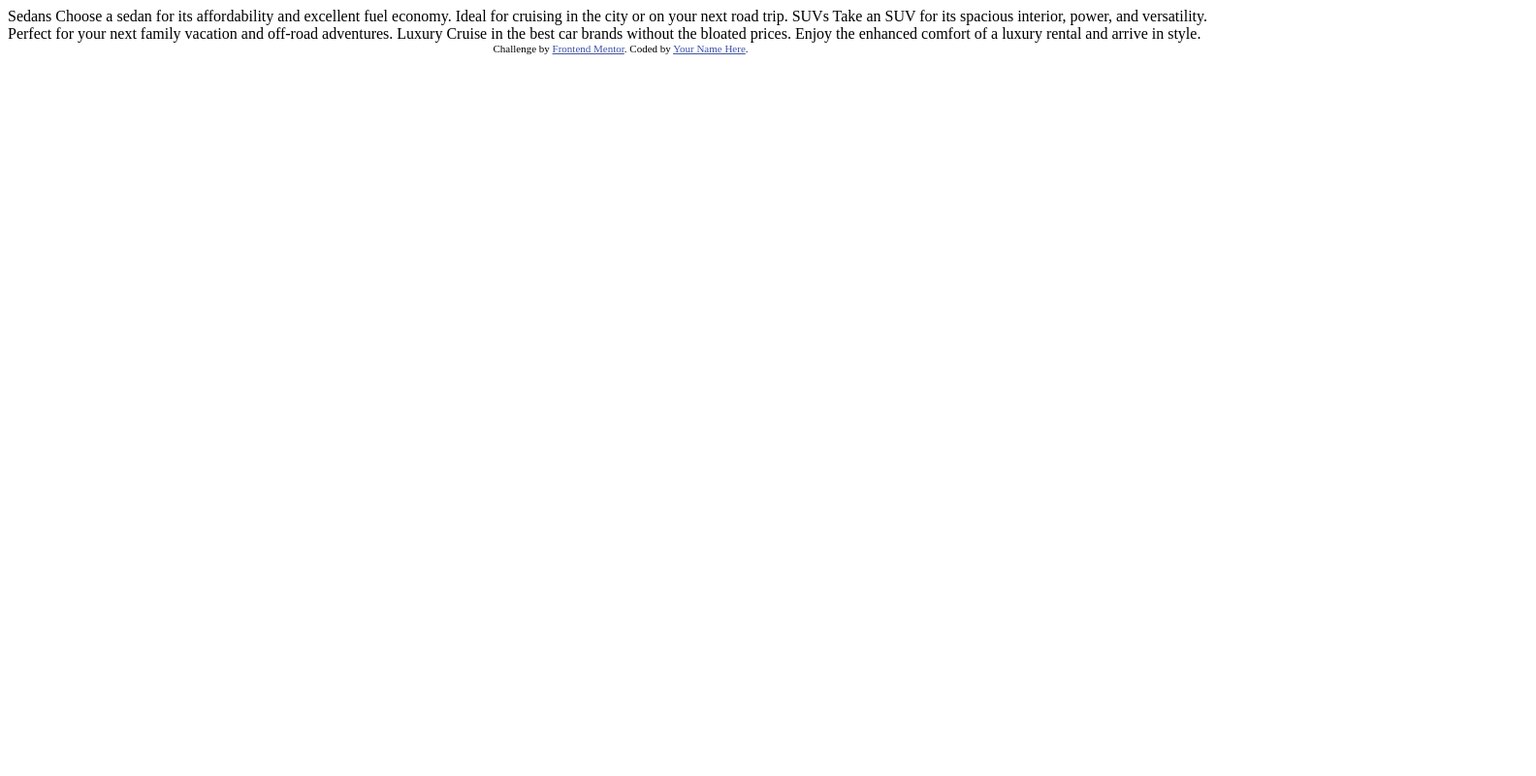
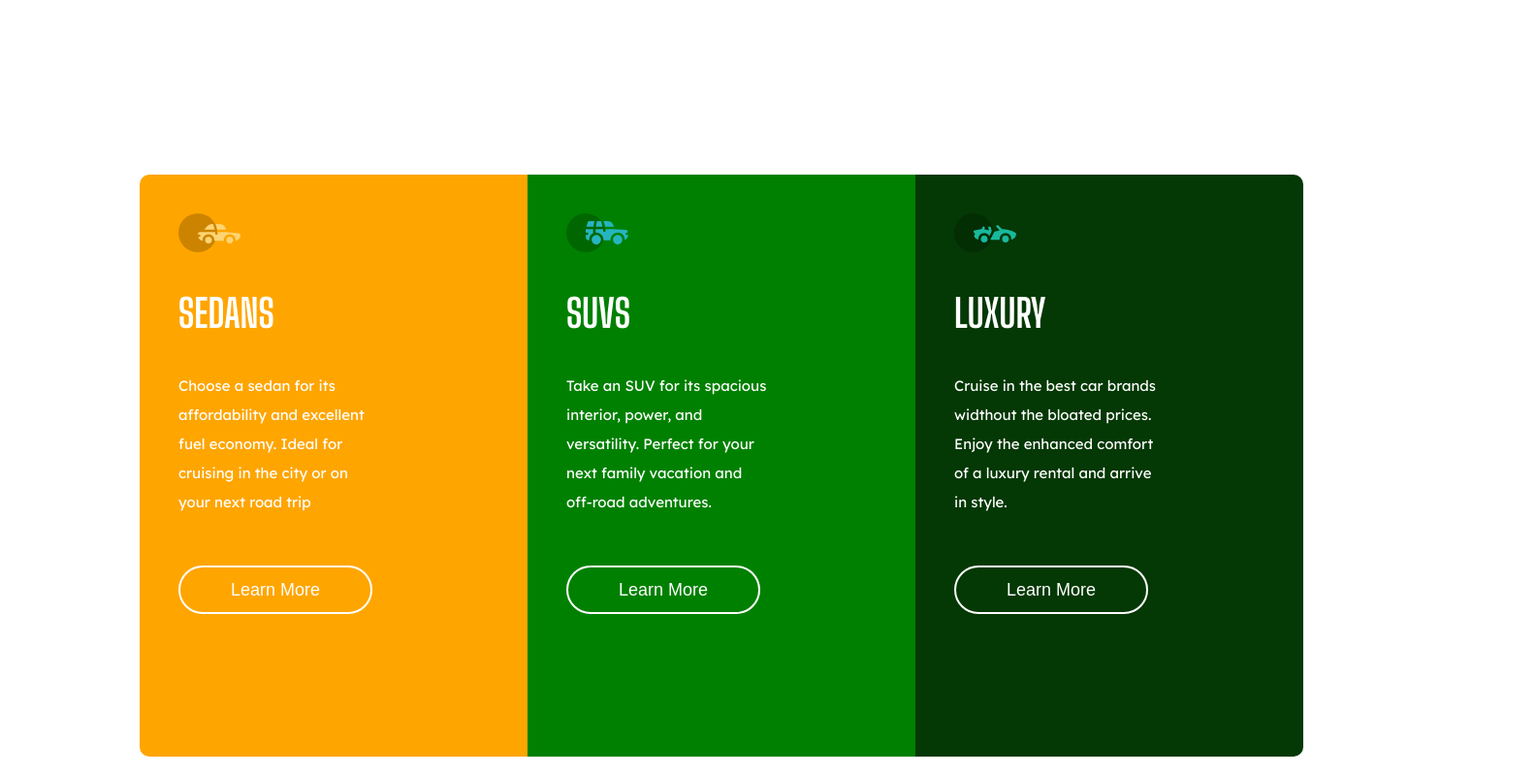
Before and after one commit to xia4/Card, a plain HTML site: page 3-column-preview-card-component-main/index.html in a window 1280 px wide. Shown: the whole page at 97% size, 1584 px wide, since content can reach past the window. Drawn offline with Linux system fonts and the light colour scheme; a web font is replaced by a local one.

Commit message:
column preview card success

```diff
--- /dev/null
+++ b/3-column-preview-card-component-main/index.css
@@ -0,0 +1,124 @@
+@import url('https://fonts.googleapis.com/css2?family=Big+Shoulders+Display:wght@700&display=swap');
+/* http://meyerweb.com/eric/tools/css/reset/
+v2.0 | 20110126
+License: none (public domain)
+*/
+html, body, div, span, applet, object, iframe,
+h1, h2, h3, h4, h5, h6, p, blockquote, pre,
+a, abbr, acronym, address, big, cite, code,
+del, dfn, em, img, ins, kbd, q, s, samp,
+small, strike, strong, sub, sup, tt, var,
+b, u, i, center,
+dl, dt, dd, ol, ul, li,
+fieldset, form, label, legend,
+table, caption, tbody, tfoot, thead, tr, th, td,
+article, aside, canvas, details, embed,
+figure, figcaption, footer, header, hgroup,
+menu, nav, output, ruby, section, summary,
+time, mark, audio, video {
+    margin: 0;
+    padding: 0;
+    border: 0;
+    font-size: 100%;
+    font: inherit;
+    vertical-align: baseline;
+}
+/* HTML5 display-role reset for older browsers */
+article, aside, details, figcaption, figure,
+footer, header, hgroup, menu, nav, section {
+    display: block;
+}
+body {
+    line-height: 1;
+}
+ol, ul {
+    list-style: none;
+}
+blockquote, q {
+    quotes: none;
+}
+blockquote:before, blockquote:after,
+q:before, q:after {
+    content: '';
+    content: none;
+}
+table {
+    border-collapse: collapse;
+    border-spacing: 0;
+}
+
+main {
+    width: 1440px;
+    margin: auto;
+    position: relative;
+}
+section {
+    display: flex;
+    width: 100%;
+    position: absolute;
+    top: 50%;
+    left: 50%;
+    transform: translate(-40%, 30%);
+}
+h2 {
+    color: #fff;
+    font-size: 40px;
+    margin: 40px 0;
+    font-family: 'Big Shoulders Display', cursive;
+}
+button {
+    width: 200px;
+    height: 50px;
+    border-radius: 50px;
+    border: 2px solid #fff;
+    background: transparent;
+    color: #fff;
+    font-size: 18px;
+    margin-top: 50px;
+    cursor: pointer;
+}
+p {
+    color: #fff;
+    line-height: 30px;
+    font-size: 15px;
+    font-family: 'Lexend Deca', sans-serif;
+    font-weight: 400;
+}
+.sedans {
+    width: 400px;
+    height: 600px;
+    background-color: orange;
+    border-top-left-radius: 10px;
+    border-bottom-left-radius: 10px;
+}
+.wrap {
+    padding: 40px;
+}
+.suvs {
+    width: 400px;
+    height: 600px;
+    background-color: green;
+}
+.luxury {
+    width: 400px;
+    height: 600px;
+    background-color: rgb(4, 56, 4);
+    border-top-right-radius: 10px;
+    border-bottom-right-radius: 10px;
+}
+@media (max-width: 375px) {
+    section {
+        display: block;
+        width: 1000px;
+    }
+    .sedans {
+        border-top-left-radius: 10px;
+        border-top-right-radius: 10px;
+        border-bottom-left-radius: 0;
+    }
+    .luxury {
+        border-bottom-right-radius: 10px;
+        border-bottom-left-radius: 10px;
+        border-top-right-radius: 0;
+    }
+}
--- a/3-column-preview-card-component-main/index.html
+++ b/3-column-preview-card-component-main/index.html
@@ -3,34 +3,48 @@
 <head>
   <meta charset="UTF-8">
   <meta name="viewport" content="width=device-width, initial-scale=1.0"> <!-- displays site properly based on user's device -->
-
+  <link rel="preconnect" href="https://fonts.googleapis.com">
+  <link rel="preconnect" href="https://fonts.gstatic.com" crossorigin>
+  <link href="https://fonts.googleapis.com/css2?family=Lexend+Deca&family=Oswald:wght@200&family=Patua+One&display=swap" rel="stylesheet">
   <link rel="icon" type="image/png" sizes="32x32" href="./images/favicon-32x32.png">
-
+  <link rel="stylesheet" href="./index.css">
   <title>Frontend Mentor | 3-column preview card component</title>
 
-  <!-- Feel free to remove these styles or customise in your own stylesheet 👍 -->
-  <style>
-    .attribution { font-size: 11px; text-align: center; }
-    .attribution a { color: hsl(228, 45%, 44%); }
-  </style>
 </head>
 <body>
-
-  Sedans
-  Choose a sedan for its affordability and excellent fuel economy. Ideal for cruising in the city
-  or on your next road trip.
-
-  SUVs
-  Take an SUV for its spacious interior, power, and versatility. Perfect for your next family vacation
-  and off-road adventures.
-
-  Luxury
-  Cruise in the best car brands without the bloated prices. Enjoy the enhanced comfort of a luxury
-  rental and arrive in style.
-
-  <div class="attribution">
-    Challenge by <a href="https://www.frontendmentor.io?ref=challenge" target="_blank">Frontend Mentor</a>.
-    Coded by <a href="#">Your Name Here</a>.
-  </div>
+  <main>
+    <section>
+      <div class="sedans">
+        <div class="wrap">
+          <img src="./images/icon-sedans.svg" alt="">
+          <h2>SEDANS</h2>
+          <p>
+            Choose a sedan for its<br> affordability and excellent<br>fuel economy. Ideal for<br>cruising in the city or on<br>your next road trip
+          </p>
+          <button>Learn More</button>
+        </div>
+      </div>
+      <div class="suvs">
+        <div class="wrap">
+          <img src="./images/icon-suvs.svg" alt="">
+          <h2>SUVS</h2>
+          <p>
+            Take an SUV for its spacious<br>interior, power, and<br>versatility. Perfect for your<br>next family vacation and<br>off-road adventures.
+          </p>
+          <button>Learn More</button>
+        </div>
+      </div>
+      <div class="luxury">
+        <div class="wrap">
+          <img src="./images/icon-luxury.svg" alt="">
+          <h2>LUXURY</h2>
+          <p>
+            Cruise in the best car brands<br>widthout the bloated prices.<br>Enjoy the enhanced comfort<br>of a luxury rental and arrive<br>in style.
+          </p>
+          <button>Learn More</button>
+        </div>
+      </div>
+    </section>
+  </main>
 </body>
 </html>
```
Also changed, not shown: 1 other file.
